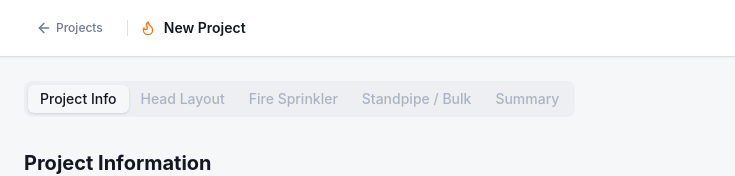
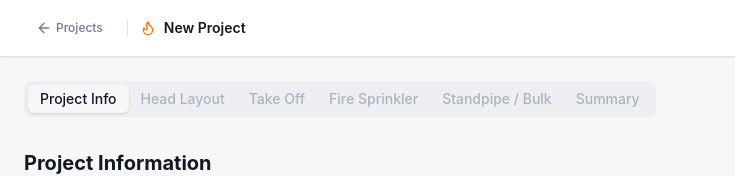
Before and after one commit to beaconfirepro/beacon-estimating, a React (Vite) app: page /project/new in a window 1280 px wide. Shown: the top 176 px of the page, without its empty margins (0-735 px from the left). Built offline with nearby package versions, Linux system fonts and the light colour scheme; no server answers.

Commit message:
File changes

```diff
--- a/src/pages/ProjectDetail.jsx
+++ b/src/pages/ProjectDetail.jsx
@@ -128,6 +128,7 @@ export default function ProjectDetail() {
           <TabsList className="mb-6 bg-muted">
             <TabsTrigger value="info">Project Info</TabsTrigger>
             <TabsTrigger value="headlayout" disabled={isNew}>Head Layout</TabsTrigger>
+            <TabsTrigger value="takeoff" disabled={isNew}>Take Off</TabsTrigger>
             <TabsTrigger value="sprinkler" disabled={isNew}>Fire Sprinkler</TabsTrigger>
             <TabsTrigger value="standpipe" disabled={isNew}>Standpipe / Bulk</TabsTrigger>
             <TabsTrigger value="summary" disabled={isNew}>Summary</TabsTrigger>
```
